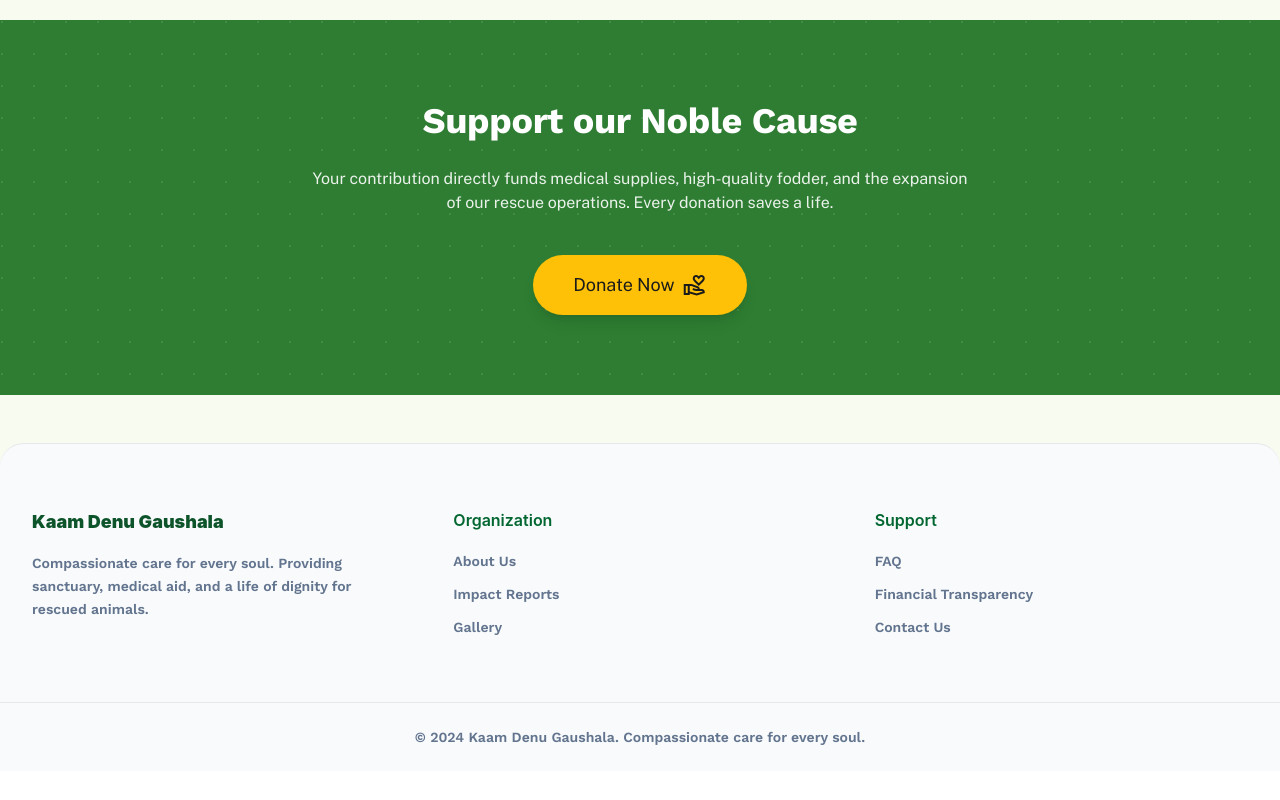
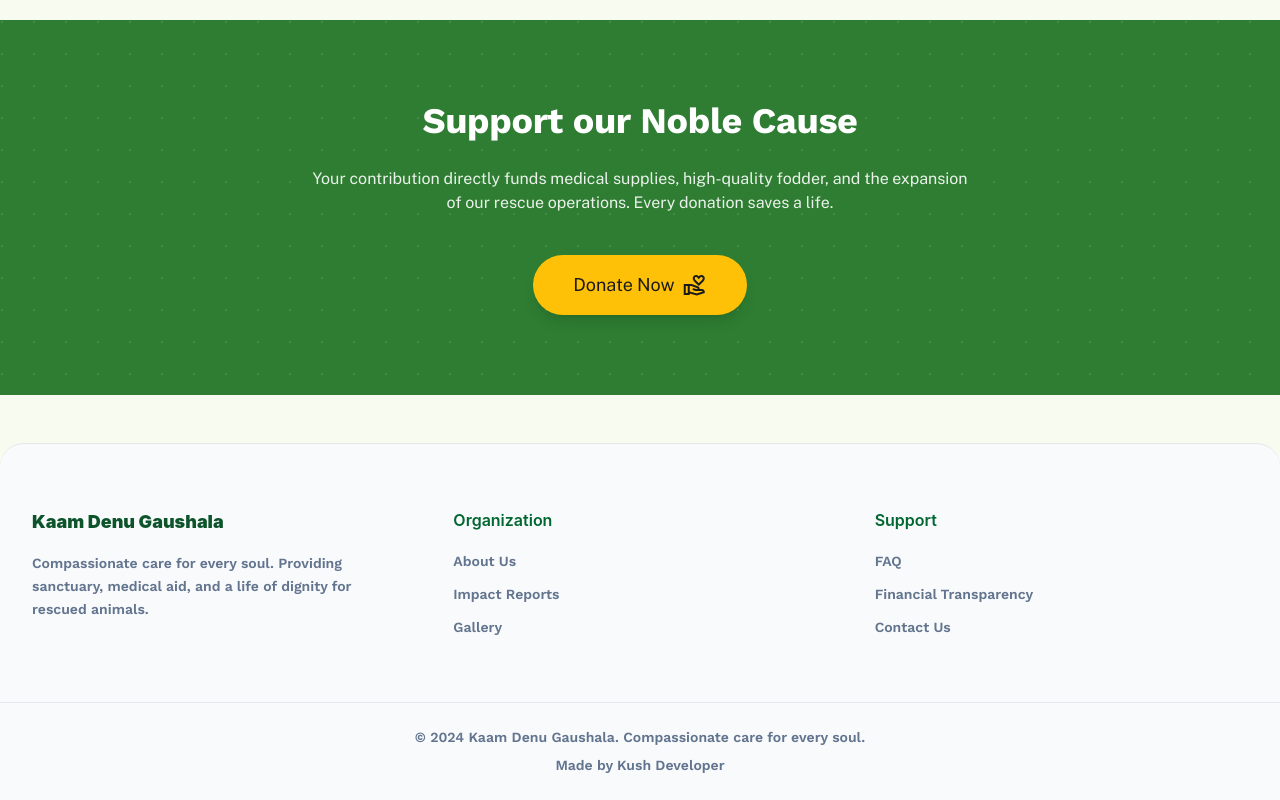
Before and after one commit to Kushdeveloper68/kamdhenugauseva, a React (Vite) app in the folder frontend/: page / in a window 1280 px wide. Shown: the part 3047-3847 px from the top of the page. Before the commit the page ends 3818 px from the top, so only its background shows below. Built offline with nearby package versions, Linux system fonts and the light colour scheme.

Commit message:
add attribution link to footer

```diff
--- a/frontend/src/components/Footer.jsx
+++ b/frontend/src/components/Footer.jsx
@@ -38,6 +38,14 @@ function Footer() {
       <p className="font-['Work_Sans'] text-sm text-slate-500 dark:text-slate-400">
         © 2024 Kaam Denu Gaushala. Compassionate care for every soul.
       </p>
+      <a
+        href="https://kushdeveloper.me"
+        target="_blank"
+        rel="noopener noreferrer"
+        className="mt-2 inline-block font-['Work_Sans'] text-sm text-slate-500 dark:text-slate-400 hover:text-green-600 dark:hover:text-green-400 transition-colors"
+      >
+        Made by Kush Developer
+      </a>
     </div>
   </footer>
   )
```
